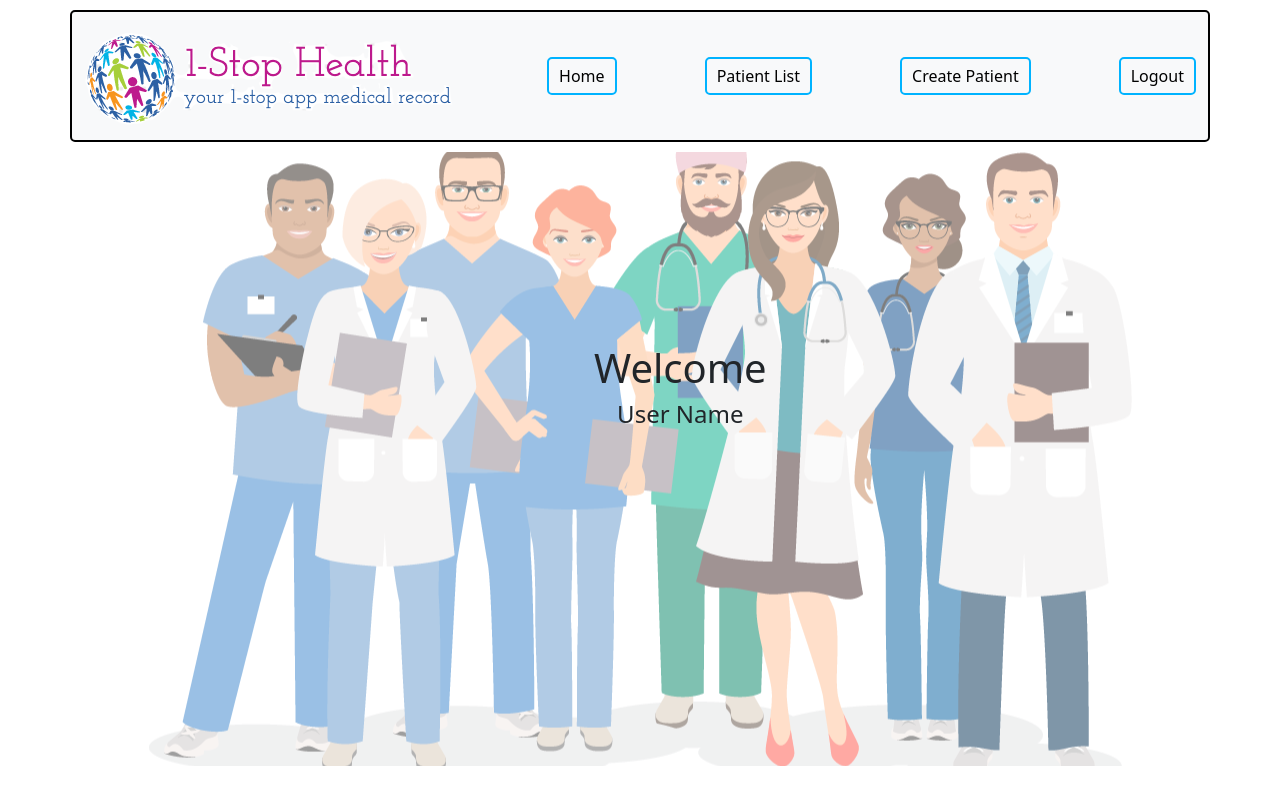
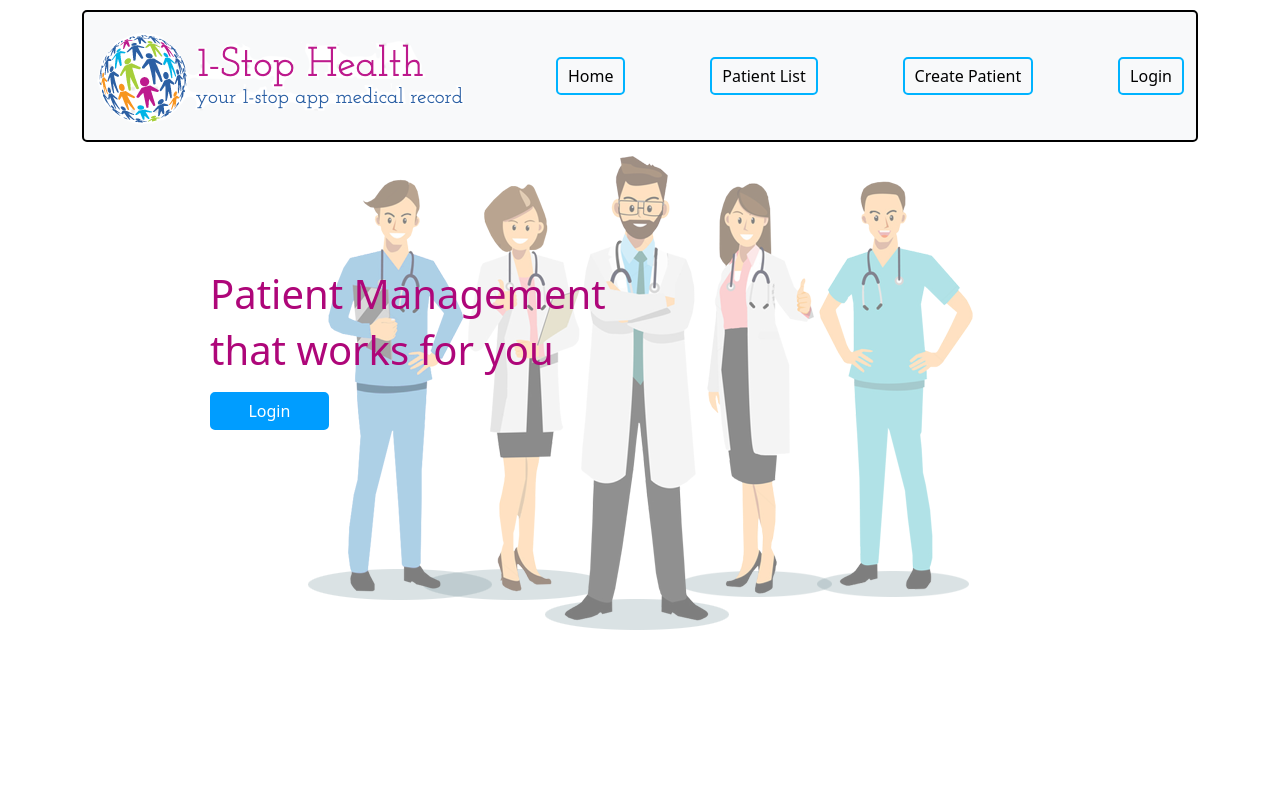
Before and after one commit to Criscel/onestop-health, a React (Create React App) app in the folder frontend/: page / in a window 1280 px wide. Built offline with nearby package versions, Linux system fonts and the light colour scheme.

Commit message:
created login page

```diff
--- a/frontend/src/App.js
+++ b/frontend/src/App.js
@@ -1,19 +1,24 @@
 import React from "react";
 import { BrowserRouter as Router, Route } from "react-router-dom";
-import Navbar from "./components/Navbar/Navbar";
+// import Navbar from "./components/Navbar/Navbar";
 import Home from "./components/Home/Home";
 import CreatePatient from "./components/CreatePatient/CreatePatient";
 import PatientList from "./components/PatientList/PatientList";
 import CreateConsultation from "./components/CreateConsultation/CreateConsultation";
 import ViewPatient from "./components/ViewPatient/ViewPatient";
+import Login from "./components/Login/Login";
 
 function App() {
   return (
     <div>
       <Router>
-        <Navbar />
+        {/* <Navbar /> */}
 
         <Route path="/" exact>
+          <Login />
+        </Route>
+
+        <Route path="/home" exact>
           <Home />
         </Route>
 
--- a/frontend/src/components/CreatePatient/CreatePatient.jsx
+++ b/frontend/src/components/CreatePatient/CreatePatient.jsx
@@ -2,6 +2,7 @@ import React, { useState } from 'react';
 import axios from 'axios';
 import { Button, Col, Form, Row } from 'react-bootstrap';
 import "./CreatePatient.css";
+import Navbar from '../Navbar/Navbar';
 
 function CreatePatient() {
     const [input, setInput] = useState({
@@ -60,6 +61,7 @@ function CreatePatient() {
     }
     return (
         <div className="container">
+            <Navbar />
             <h3> Create Patient Page </h3>
 
             <Form>
--- /dev/null
+++ b/frontend/src/components/Login/Login.css
@@ -0,0 +1,28 @@
+.bg {
+    background-image: url(./login.png);
+    padding-top: 15%;
+    padding-bottom: 30%;
+    background-repeat: no-repeat;
+    background-position: center;
+    position: relative;
+    opacity: 0.5;
+        filter: alpha(opacity=20);
+}
+
+.pitch {
+    color: rgb(174, 6, 121);
+    position:absolute;
+    margin: 10% 20% 0 10%;
+    z-index: 1;
+}
+
+button {
+    color:white;
+    background: rgb(0, 157, 255);
+    border: 2px solid rgb(0, 157, 255);
+    border-radius: 5px;
+    text-align: center;
+    float: left;
+    width: 30%;
+    padding: 5px 0 5px 0;
+}
--- /dev/null
+++ b/frontend/src/components/Login/Login.jsx
@@ -0,0 +1,22 @@
+import React from "react";
+import LoginNav from "../LoginNav/LoginNav";
+import "./Login.css";
+
+function Login() {
+    return (
+        <div className="container">
+            <LoginNav />
+        <div className="pitch">
+            <h1>Patient Management</h1>
+            <h1>that works for you</h1>
+
+            <button type="button" to="/login">Login</button>
+        </div>
+        <div className="bg">
+
+        </div>
+        </div>
+    )
+}
+
+export default Login;
--- /dev/null
+++ b/frontend/src/components/LoginNav/LoginNav.css
@@ -0,0 +1,23 @@
+nav {
+    border:2px solid black;
+    border-radius: 5px;
+    margin-top: 10px;
+    background-color: rgb(255, 254, 254);
+}
+
+.link {
+    text-decoration: none;
+    color: black;
+    border: 2px solid rgb(0, 179, 255);
+    border-radius: 5px;
+    padding: 5px 10px 5px 10px;
+    align-items: center;
+    display: flex;
+    margin: 0%;
+}
+
+.link:hover {
+    color: white;
+    border: 2px solid rgb(255, 180, 41);
+    background:  rgb(255, 180, 41);
+}
--- /dev/null
+++ b/frontend/src/components/LoginNav/LoginNav.jsx
@@ -0,0 +1,16 @@
+import React from "react";
+import {Link} from "react-router-dom"
+import "./LoginNav.css"
+
+
+function LoginNav() {
+    return <nav className="navbar bg-light container">
+        <img src="../assets/logo.png" alt="logo" />
+        <Link className="link" to="/">Home</Link>
+        <Link className="link" to="/lists">Patient List</Link>
+        <Link className="link" to="/create">Create Patient</Link>
+        <Link className="link" to="/login">Login</Link>
+    </nav>
+}
+
+export default LoginNav;
--- a/frontend/src/components/PatientList/PatientList.jsx
+++ b/frontend/src/components/PatientList/PatientList.jsx
@@ -6,6 +6,7 @@ import PatientHeader from '../PatientHeader/PatientHeader';
 import { useHistory } from "react-router-dom";
 
 import "./PatientList.css";
+import Navbar from '../Navbar/Navbar';
 
 
 function PatientList() {
@@ -36,6 +37,7 @@ function PatientList() {
 
     return (
         <div className="container-list">
+            <Navbar />
             <PatientHeader />
 
             {lists.map(patients =>
--- a/frontend/src/components/ViewPatient/ViewPatient.jsx
+++ b/frontend/src/components/ViewPatient/ViewPatient.jsx
@@ -1,5 +1,6 @@
 // import axios from "axios";
 import React from "react";
+import Navbar from "../Navbar/Navbar";
 // import { useEffect, useState } from "react";
 // import { useParams } from "react-router";
 // import { Form } from "react-bootstrap";
@@ -10,8 +11,11 @@ import "./ViewPatient.css";
 function ViewPatient() {
     console.log(Patient)
     return (
-        <div>
+        <div className="container">
+            <Navbar />
+            <div className="header">
             <h3>PATIENT DATA</h3>
+            </div>
         </div>
     )
 
```
Also changed, not shown: frontend/public/assets/login.jpeg (deleted), frontend/src/components/Login/login.png (added).
